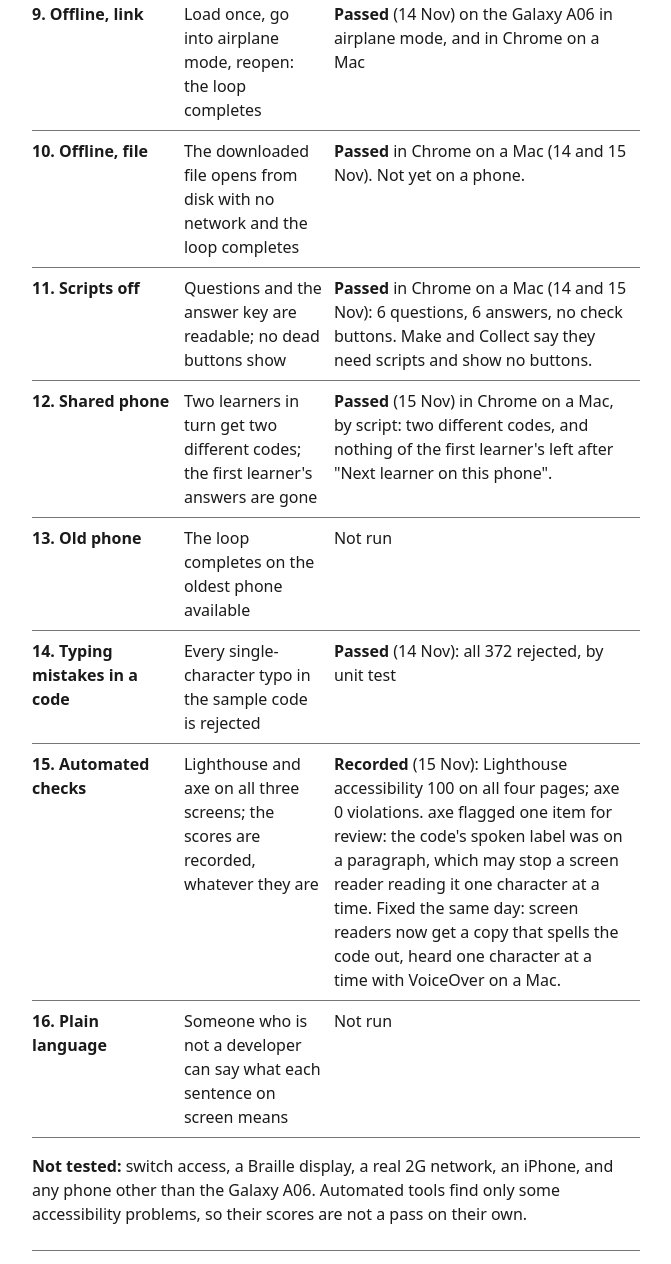
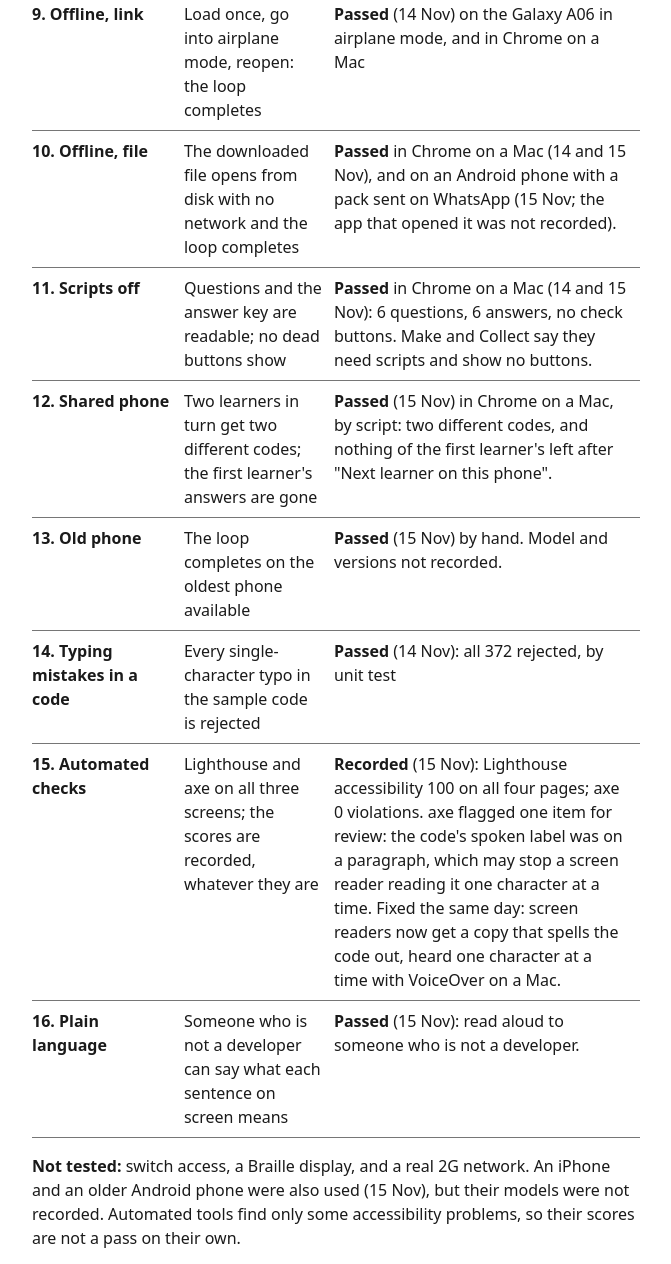
Before and after one commit to youneedgreg/Passalong, a website built with Vite: page about/index.html in a window 1280 px wide. Shown: the part 2652-3916 px from the top of the page, without its empty margins (304-975 px from the left). Built offline with nearby package versions, Linux system fonts and the light colour scheme.

Commit message:
docs(about): record the phone, talkback and plain-language runs

```diff
--- a/about/index.html
+++ b/about/index.html
@@ -55,24 +55,24 @@
             <tbody>
               <tr><th scope="row">1. Keyboard only</th><td>The full loop completes with no mouse; focus is always visible; nothing traps focus</td><td><strong>Passed</strong> (15 Nov) in Chrome 157 on a Mac, driven by a script that only presses keys, and by hand in Safari 27.0: a focus ring at every stop, nothing traps focus, the arrow keys move between options. Not on a phone.</td></tr>
               <tr><th scope="row">2. Screen reader, desktop</th><td>VoiceOver with Safari reads each question, each option and "Correct." or "Not yet."</td><td><strong>Passed</strong> (15 Nov) by hand with VoiceOver and Safari 27.0 on macOS 27.0, on Make, Practise and Collect: each question with its number, each option with its position, "Correct." or "Not yet." without focus moving, and the code one character at a time.</td></tr>
-              <tr><th scope="row">3. Screen reader, phone</th><td>Same with TalkBack, and the code is read one character at a time</td><td>Not run</td></tr>
+              <tr><th scope="row">3. Screen reader, phone</th><td>Same with TalkBack, and the code is read one character at a time</td><td><strong>Passed</strong> (15 Nov) by hand with TalkBack on an Android phone, on Practise. Phone model and versions not recorded.</td></tr>
               <tr><th scope="row">4. Zoom</th><td>At 200% and 400%: no sideways scrolling and no clipped text</td><td><strong>Passed</strong> (15 Nov) in Chrome on a Mac, by script, on all four pages. Zoom was imitated by narrowing the window, not by real browser zoom. The first run found Collect scrolling sideways at 400%; fixed and re-run.</td></tr>
               <tr><th scope="row">5. Small screen</th><td>At 320 by 568 everything reflows; every button and option is at least 48 px tall</td><td><strong>Passed</strong> (15 Nov) in Chrome on a Mac, by script, on all four pages: every button, option, field and link at least 48 px tall, all text at least 16 px. The first run found short links and some 13 to 14 px text; fixed and re-run.</td></tr>
               <tr><th scope="row">6. Contrast</th><td>Every text and control colour pair is at least 4.5 to 1</td><td><strong>Passed</strong> (15 Nov) in Chrome on a Mac with axe, light and dark: 0 failures. Body and table text 17.4 to 1 (light) and 16.7 to 1 (dark).</td></tr>
               <tr><th scope="row">7. Not colour alone</th><td>With colour blindness emulated, right and wrong are still told apart by words and marks</td><td><strong>Passed</strong> (15 Nov) in Chrome on a Mac with no colour shown: "✗ Not yet." and "✓ Correct." are told apart by their marks and words.</td></tr>
               <tr><th scope="row">8. Slow connection</th><td>A worksheet link is usable on the slowest throttling preset</td><td><strong>Passed</strong> (15 Nov) in Chrome on a Mac, imitating a slow 3G connection with no cache: usable after 5.1 seconds, 15,322 bytes.</td></tr>
               <tr><th scope="row">9. Offline, link</th><td>Load once, go into airplane mode, reopen: the loop completes</td><td><strong>Passed</strong> (14 Nov) on the Galaxy A06 in airplane mode, and in Chrome on a Mac</td></tr>
-              <tr><th scope="row">10. Offline, file</th><td>The downloaded file opens from disk with no network and the loop completes</td><td><strong>Passed</strong> in Chrome on a Mac (14 and 15 Nov). Not yet on a phone.</td></tr>
+              <tr><th scope="row">10. Offline, file</th><td>The downloaded file opens from disk with no network and the loop completes</td><td><strong>Passed</strong> in Chrome on a Mac (14 and 15 Nov), and on an Android phone with a pack sent on WhatsApp (15 Nov; the app that opened it was not recorded).</td></tr>
               <tr><th scope="row">11. Scripts off</th><td>Questions and the answer key are readable; no dead buttons show</td><td><strong>Passed</strong> in Chrome on a Mac (14 and 15 Nov): 6 questions, 6 answers, no check buttons. Make and Collect say they need scripts and show no buttons.</td></tr>
               <tr><th scope="row">12. Shared phone</th><td>Two learners in turn get two different codes; the first learner's answers are gone</td><td><strong>Passed</strong> (15 Nov) in Chrome on a Mac, by script: two different codes, and nothing of the first learner's left after "Next learner on this phone".</td></tr>
-              <tr><th scope="row">13. Old phone</th><td>The loop completes on the oldest phone available</td><td>Not run</td></tr>
+              <tr><th scope="row">13. Old phone</th><td>The loop completes on the oldest phone available</td><td><strong>Passed</strong> (15 Nov) by hand. Model and versions not recorded.</td></tr>
               <tr><th scope="row">14. Typing mistakes in a code</th><td>Every single-character typo in the sample code is rejected</td><td><strong>Passed</strong> (14 Nov): all 372 rejected, by unit test</td></tr>
               <tr><th scope="row">15. Automated checks</th><td>Lighthouse and axe on all three screens; the scores are recorded, whatever they are</td><td><strong>Recorded</strong> (15 Nov): Lighthouse accessibility 100 on all four pages; axe 0 violations. axe flagged one item for review: the code's spoken label was on a paragraph, which may stop a screen reader reading it one character at a time. Fixed the same day: screen readers now get a copy that spells the code out, heard one character at a time with VoiceOver on a Mac.</td></tr>
-              <tr><th scope="row">16. Plain language</th><td>Someone who is not a developer can say what each sentence on screen means</td><td>Not run</td></tr>
+              <tr><th scope="row">16. Plain language</th><td>Someone who is not a developer can say what each sentence on screen means</td><td><strong>Passed</strong> (15 Nov): read aloud to someone who is not a developer.</td></tr>
             </tbody>
           </table>
         </div>
-        <p><strong>Not tested:</strong> switch access, a Braille display, a real 2G network, an iPhone, and any phone other than the Galaxy A06. Automated tools find only some accessibility problems, so their scores are not a pass on their own.</p>
+        <p><strong>Not tested:</strong> switch access, a Braille display, and a real 2G network. An iPhone and an older Android phone were also used (15 Nov), but their models were not recorded. Automated tools find only some accessibility problems, so their scores are not a pass on their own.</p>
       </section>
 
       <section aria-labelledby="limits-h">
```
